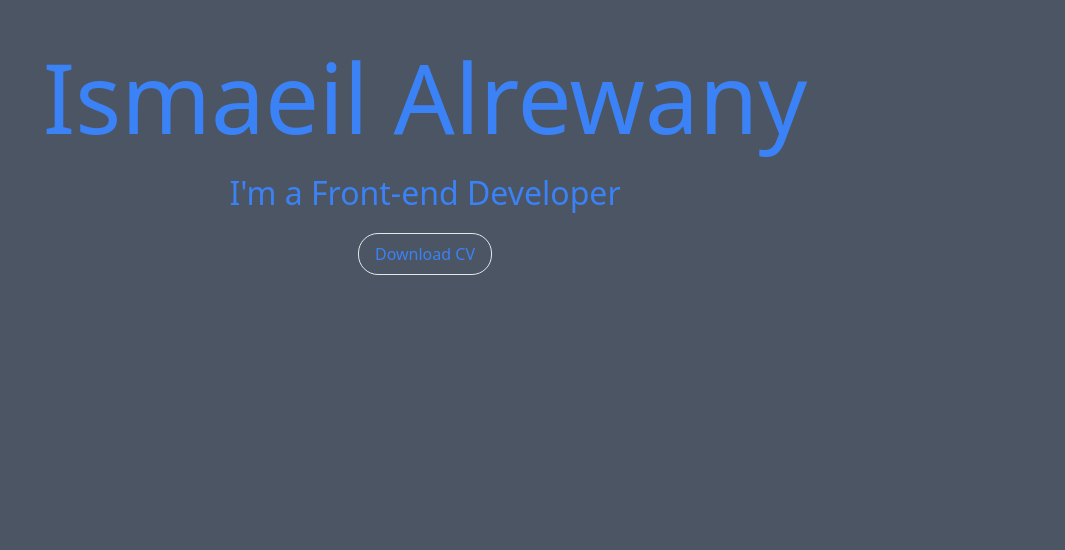
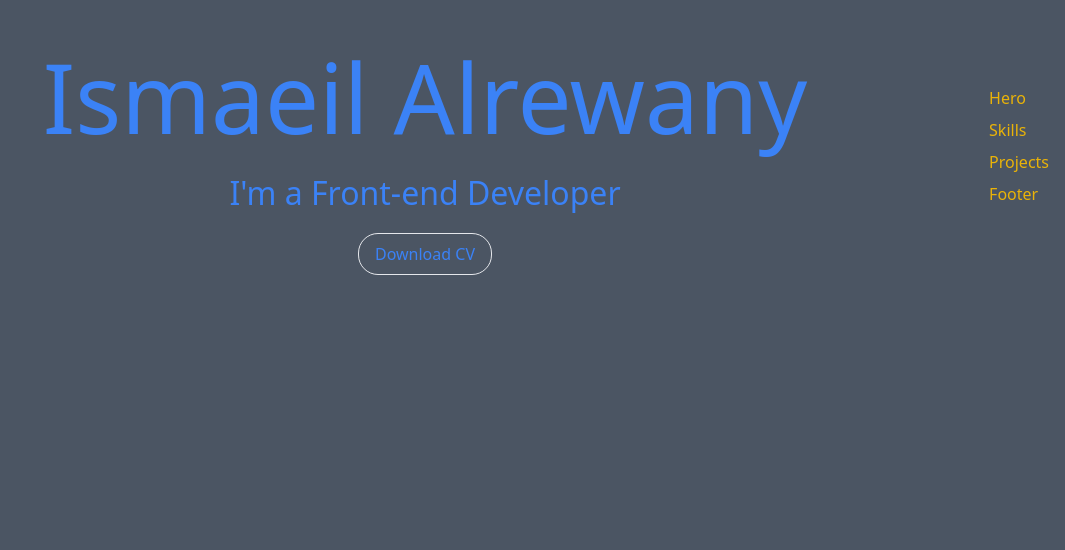
Before and after one commit to ismaeilalrewany/portfolio, a React (Vite) app: page / in a window 1280 px wide. Shown: the part 250-800 px from the top of the page, without its empty margins (215-1280 px from the left). Built offline with nearby package versions, Linux system fonts and the light colour scheme.

Commit message:
Nav Section Prototype

```diff
--- a/src/App.jsx
+++ b/src/App.jsx
@@ -7,15 +7,13 @@ import { Footer } from './components/layout/Footer'
 
 export const App = () => {
   return (
-    <>
+    <main className="relative">
       {/* <Header /> */}
-      {/* <Nav /> */}
-      <main>
-        <Hero />
-        <Skills />
-        <Projects />
-        <Footer />
-      </main>
-    </>
+      <Nav />
+      <Hero />
+      <Skills />
+      <Projects />
+      <Footer />
+    </main>
   )
 }
--- a/src/components/layout/Nav.jsx
+++ b/src/components/layout/Nav.jsx
@@ -1,7 +1,12 @@
 export const Nav = () => {
   return (
-    <nav>
-      Nav
+    <nav className="fixed right-4 top-[50%] translate-y-[-50%] z-index-1">
+      <ul className="list-none">
+        <li className="cursor-pointer mb-2 text-yellow-500">Hero</li>
+        <li className="cursor-pointer mb-2 text-yellow-500">Skills</li>
+        <li className="cursor-pointer mb-2 text-yellow-500">Projects</li>
+        <li className="cursor-pointer mb-2 text-yellow-500">Footer</li>
+      </ul>
     </nav>
   )
 }
```
